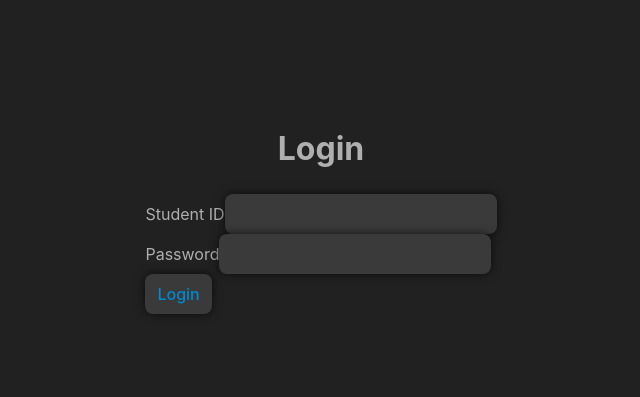
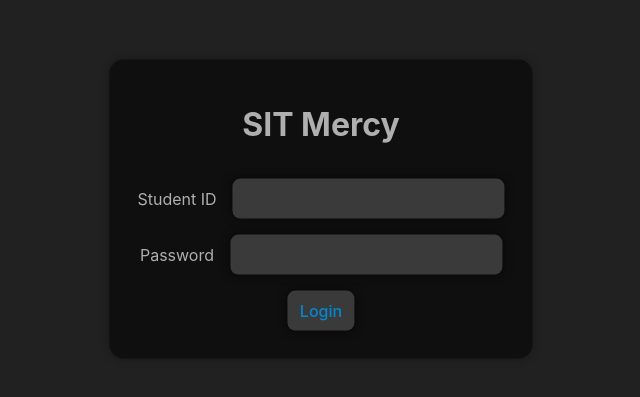
Before and after one commit to SIT-Mercy/op, a React (Vite) app: page / in a window 1280 px wide. Shown: the part 191-588 px from the top of the page, without its empty margins (319-959 px from the left). Built offline with nearby package versions, Linux system fonts and the light colour scheme.

Commit message:
better login dialog

```diff
--- a/src/assets/l10n/en.js
+++ b/src/assets/l10n/en.js
@@ -3,9 +3,12 @@ const l10n = {
   items: {
     title: "Items",
   },
-  students:{
+  students: {
     title: "Students",
   },
+  password: "Password",
+  studentId: "Student ID",
+  login: "Login",
 }
 
 export default l10n
--- a/src/assets/l10n/zh.js
+++ b/src/assets/l10n/zh.js
@@ -6,6 +6,9 @@ const l10n = {
   students:{
     title: "学生",
   },
+  password: "密码",
+  studentId: "学号",
+  login: "登录",
 }
 
 export default l10n
--- a/src/env.js
+++ b/src/env.js
@@ -15,3 +15,4 @@ export const { i18n, i18nProxy } = createI18n({
   defaultL10n: l10nEn,
 })
 i18n.add("zh-CN", l10nZh)
+i18n.currentLocale = navigator.language
--- a/src/i18n.js
+++ b/src/i18n.js
@@ -12,7 +12,7 @@ export class I18n {
   }
 
   set currentLocale(locale) {
-    this._currentLocale = locale
+    this._currentLocale = locale.toLowerCase()
   }
 
   get currentL10n() {
--- a/src/index.css
+++ b/src/index.css
@@ -48,12 +48,6 @@ button {
 button {
   color: #0288D1;
   font-weight: 500;
-}
-
-textarea:hover,
-input:hover,
-button:hover {
-  box-shadow: 0 0px 1px hsla(0, 0%, 0%, 0.6), 0 1px 2px hsla(0, 0%, 0%, 0.2);
 }
 
 button:active {
--- a/src/login/Login.css
+++ b/src/login/Login.css
@@ -1,7 +1,15 @@
-.login-dialog {
-  display: flex;
-  flex-direction: column;
-  align-items: center;
-  justify-content: center;
-  width: 100%;
+#login-dialog {
+  position: absolute;
+  transform: translate(-50%, -50%);
+  top: 50%;
+  left: 50%;
+  background-color: #0F0F0F;
+  border-radius: 14px;
+  box-shadow: 0 0 10px rgba(0, 0, 0, 0.3);
+  padding: 20px;
+  text-align: center;
 }
+
+#login-form>* {
+  margin: 0.5rem;
+}
--- a/src/login/Login.jsx
+++ b/src/login/Login.jsx
@@ -5,9 +5,12 @@ import {
   Form,
 } from 'react-router-dom';
 
-import { backend } from "../env.js"
+import {
+  backend,
+  i18n
+} from "../env.js"
 import { composeAuthHeader } from '../request.js';
-import "./Login.css"
+import "./login.css"
 
 export async function loader({ request }) {
   const jwt = localStorage.getItem("jwt")
@@ -51,21 +54,21 @@ export async function action({ request }) {
 // Define Login component
 export function Login(props) {
   return (
-    <div className="login-dialog">
-      <h1>Login</h1>
+    <div id="login-dialog">
+      <h1>{i18n.get("appName")}</h1>
       <Form method="post" id="login-form">
-        <span>Student ID</span>
+        <span>{i18n.get("studentId")}</span>
         <input
           type="text" required
           name="studentId"
         />
         <br />
-        <span>Password</span>
+        <span>{i18n.get("password")}</span>
         <input type="password" required
           name="password"
         />
         <br />
-        <button type="submit">Login</button>
+        <button type="submit">{i18n.get("login")}</button>
       </Form>
     </div>
   );
--- a/vite.config.js
+++ b/vite.config.js
@@ -5,6 +5,7 @@ import react from '@vitejs/plugin-react'
 export default defineConfig({
   plugins: [react()],
   server: {
+    host: "0.0.0.0",
     port: 15404,
   },
 })
```
